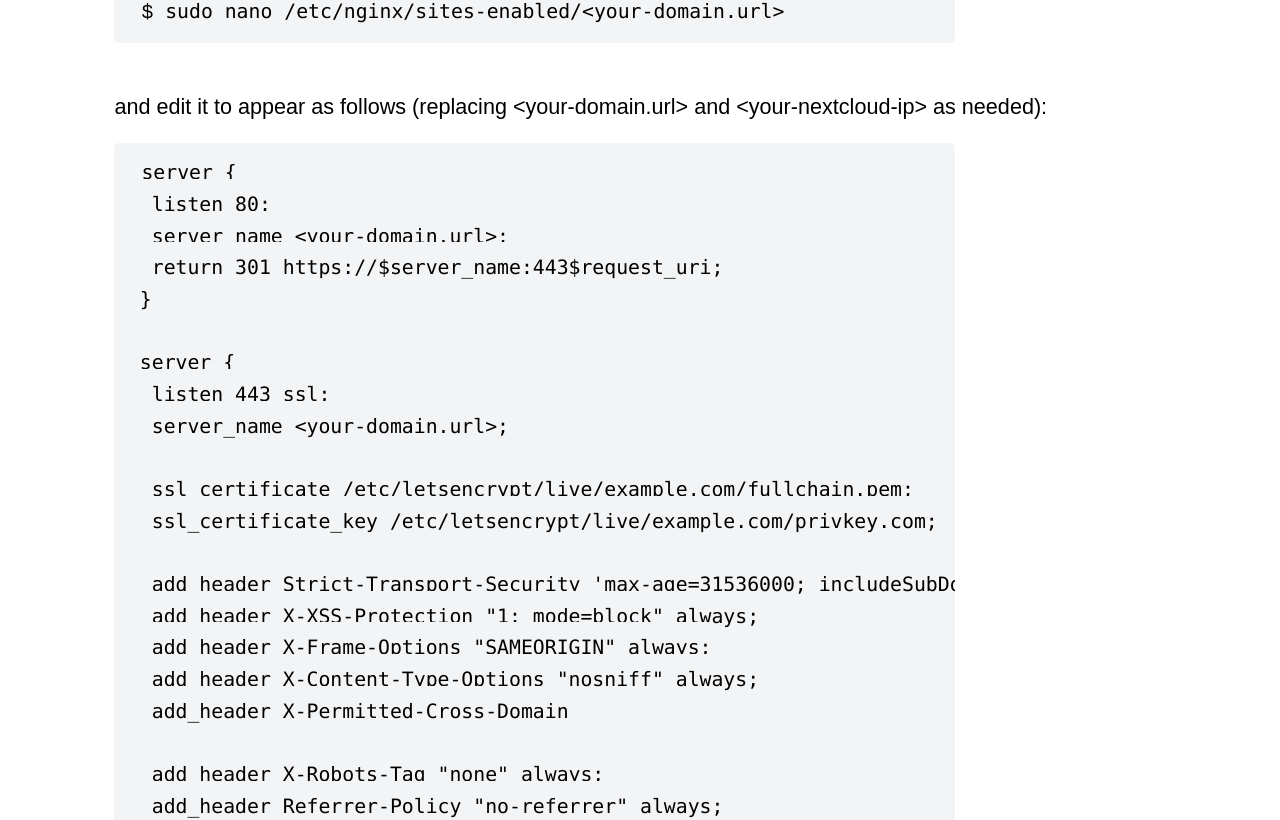
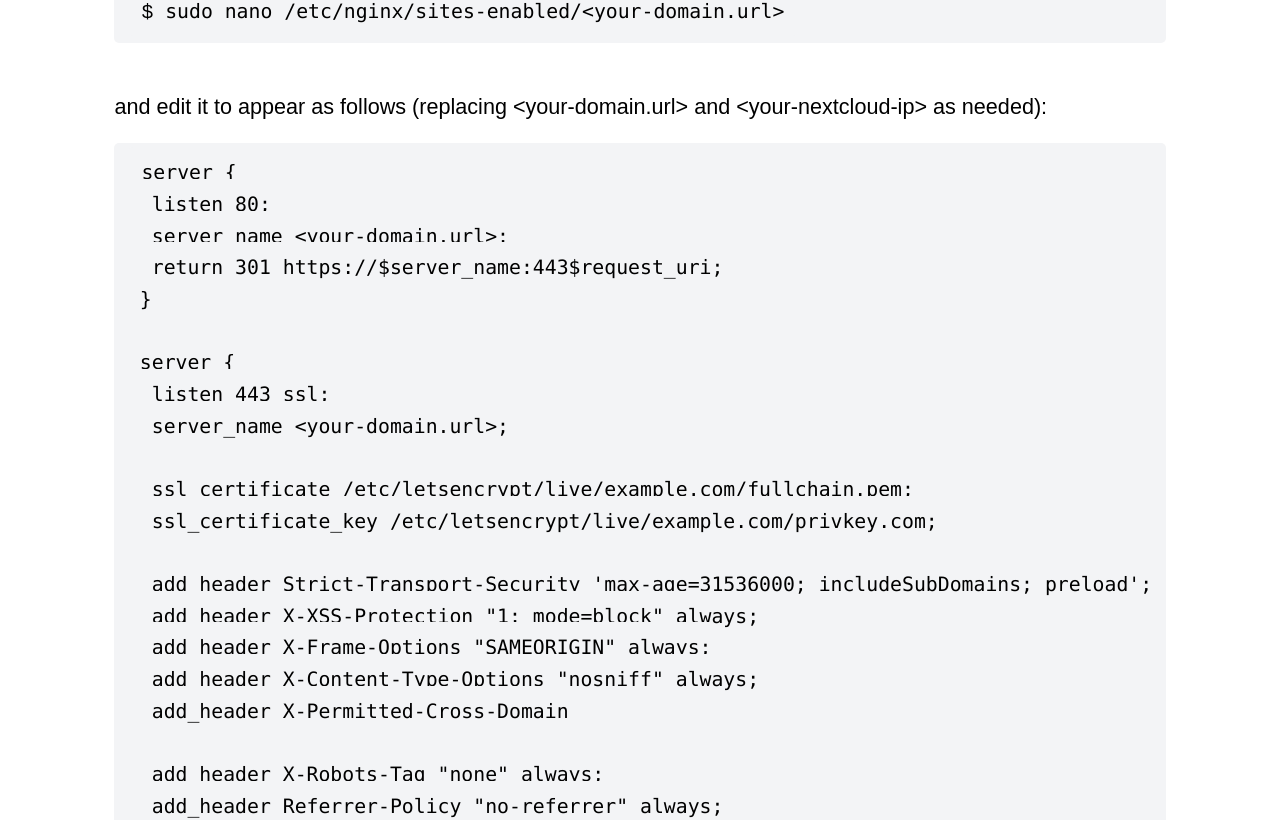
Before and after one commit to lreynolds188/Portfolio, a Next.js app: page /tutorials/nextcloud-server in a window 1280 px wide. Shown: the part 2049-2869 px from the top of the page. Built offline with nearby package versions, Linux system fonts and the light colour scheme.

Commit message:
Update Home.module.css

```diff
--- a/styles/Home.module.css
+++ b/styles/Home.module.css
@@ -61,7 +61,7 @@
   border-radius: 5px;
   padding: 0.75rem;
   font-size: 1.1rem;
-  max-width: 80%;
+  overflow-x: scroll;
   font-family: Menlo, Monaco, Lucida Console, Liberation Mono, DejaVu Sans Mono,
     Bitstream Vera Sans Mono, Courier New, monospace;
 }
```
